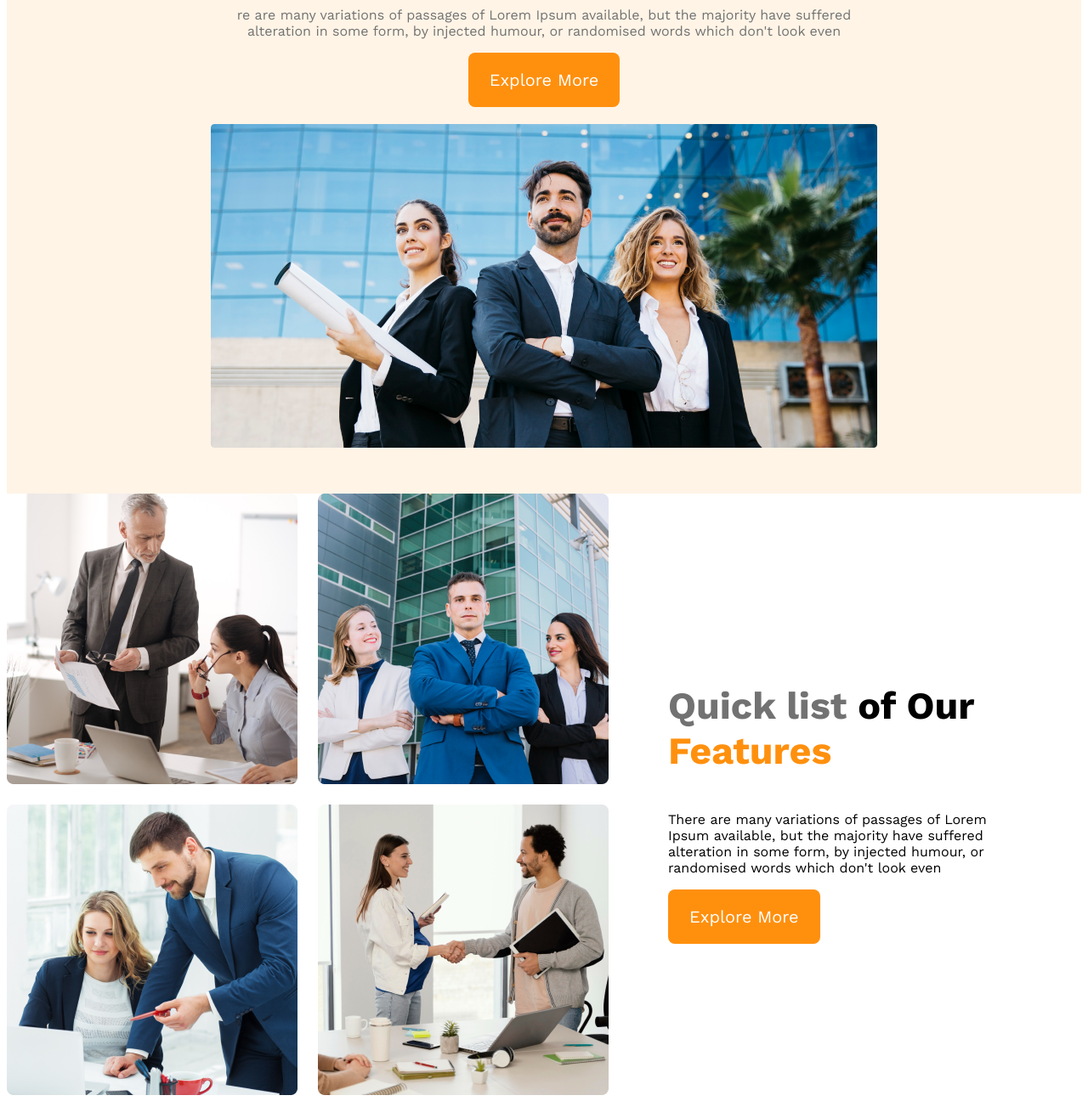
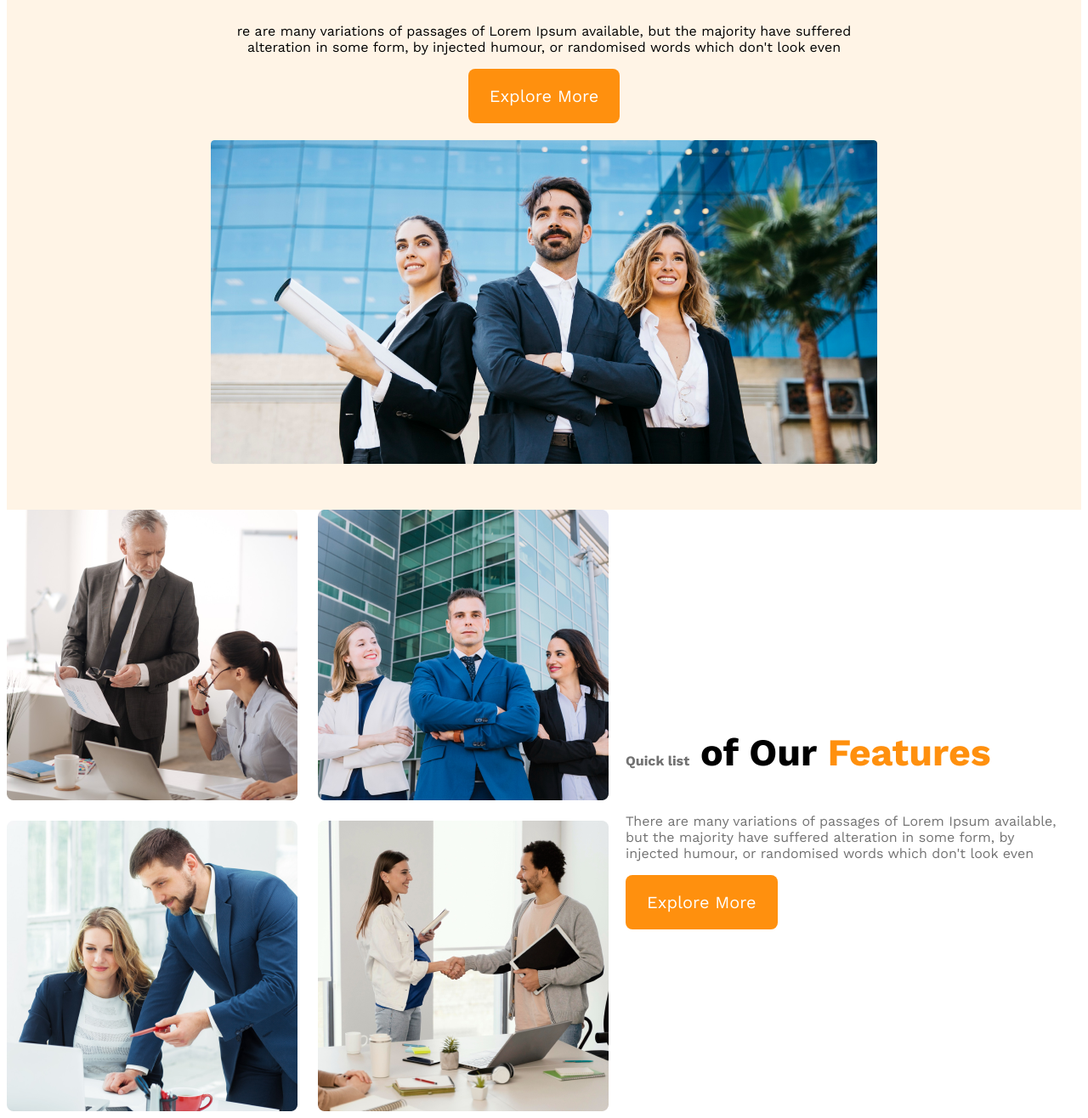
Before and after one commit to Abdulmazid24/architect-website, a plain HTML site: page index.html in a window 1280 px wide. Shown: the part 347-1663 px from the top of the page at 85% size. Drawn offline with nearby package versions, Linux system fonts and the light colour scheme.

Commit message:
team section responsive

```diff
--- a/index.html
+++ b/index.html
@@ -48,10 +48,10 @@
 
       </div>
       <div class="teams-contant">
-        <h3 class="teams-title"><span class="quick-list">Quick list</span>
+        <h3 class="teams-title"><span class="quick-list  text-light-gray">Quick list</span>
           <span class="of our">of Our</span> <span class="features">Features</span>
         </h3>
-        <p class="team-description">There are many variations of passages of Lorem Ipsum available, but the majority
+        <p class="text-light-gray">There are many variations of passages of Lorem Ipsum available, but the majority
           have suffered alteration in some form,
           by injected humour, or randomised words which don't look even</p>
         <button class="btn-primary">Explore More</button>
--- a/styles/architect.css
+++ b/styles/architect.css
@@ -4,6 +4,9 @@
 /* shared stytes */
 * {
   font-family: 'Work Sans', sans-serif;
+}
+.text-light-gray {
+  color: #727272;
 }
 
 .btn-primary {
@@ -13,10 +16,11 @@ header {
   background: rgba(255, 144, 14, 0.1);
   padding: 50px 240px;
 }
-nav {
+nav .team-container {
   display: flex;
   justify-content: space-between;
 }
+
 .nav-title {
   color: #131313;
   font: size 3rem;
@@ -47,7 +51,7 @@ nav a {
   font-size: 4rem;
   font-weight: 700px;
 }
-.banner-description {
+.text-light-gray {
   color: #727272;
   font-size: 1rem;
 }
@@ -65,16 +69,6 @@ nav a {
   margin-top: 20px;
   width: 100%;
 }
-/* responsove media queries */
-/* mobile device */
-@media screen and (max-width: 576px) {
-  header {
-    padding: 20px;
-  }
-  nav {
-    flex-direction: column;
-  }
-}
 
 /* tablet or medium devices */
 @media screen and (min-width: 576px) and (max-width: 960px) {
@@ -85,6 +79,7 @@ nav a {
 
 /* main styles */
 main {
+  margin: 70px auto;
   max-width: 1440px;
   margin: 0 auto;
 }
@@ -100,14 +95,13 @@ main {
   gap: 1.5rem;
 }
 .teams-contant {
-  padding-left: 70px;
-  padding-right: 70px;
+  padding-left: 20px;
+  padding-right: 20px;
 }
 .teams-title {
   font-size: 2.8rem;
 }
-.teams-title .quick-list {
-  color: #727272;
+.teams-title .quick-list .text-light-gray {
   font-weight: 500px;
 }
 .teams-title .of-our {
@@ -117,3 +111,18 @@ main {
 .teams-title .features {
   color: #ff900e;
 }
+
+/* responsove media queries */
+/* mobile device */
+@media screen and (max-width: 576px) {
+  header {
+    padding: 20px;
+  }
+  nav,
+  .team-container {
+    flex-direction: column;
+  }
+  .teams-img-container {
+    grid-template-columns: 1fr;
+  }
+}
```
